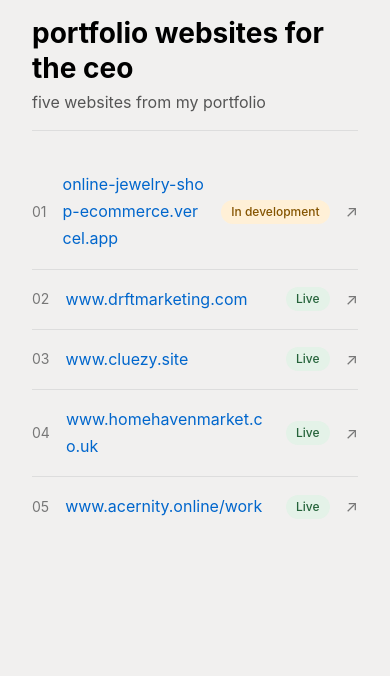
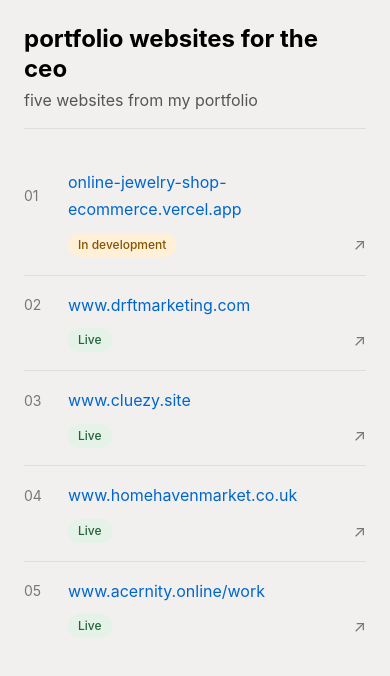
Before and after one commit to vivekupasani/portfolio, a Next.js app: page /the-ceo in a window 390 px wide. Shown: the top 676 px of the page. Built offline with nearby package versions, Linux system fonts and the light colour scheme.

Commit message:
fix: responsiveness of the-ceo page

```diff
--- a/app/the-ceo/page.tsx
+++ b/app/the-ceo/page.tsx
@@ -1,4 +1,3 @@
-import Link from "next/link";
 import type { Metadata } from "next";
 
 export const metadata: Metadata = {
@@ -24,9 +23,9 @@
 
 export default function TheCEOPage() {
 	return (
-		<main className="px-8 py-4 md:p-12 bg-[#F1F0EF] text-[#333] leading-[1.7] min-h-screen">
+		<main className="min-h-screen bg-[#F1F0EF] px-6 py-6 text-[#333] leading-[1.7] sm:px-8 sm:py-8 md:p-12">
 			<div className="max-w-145 mx-auto text-left">
-				<h1 className="text-[28px] font-bold text-black mb-1 leading-tight">
+				<h1 className="mb-1 text-2xl font-bold leading-tight text-black sm:text-[28px]">
 					portfolio websites for the ceo
 				</h1>
 				<p className="text-base text-[#555] mb-4">
@@ -39,17 +38,18 @@
 					{websites.map((website, index) => (
 						<li
 							key={website.url}
-							className="flex flex-wrap items-center justify-between gap-x-4 gap-y-2 py-4"
+							className="grid grid-cols-[2rem_minmax(0,1fr)] items-center gap-x-3 gap-y-2 py-4 sm:grid-cols-[2rem_minmax(0,1fr)_auto] sm:gap-x-4"
 						>
 							<span className="text-sm text-[#777]">0{index + 1}</span>
 							<a
 								href={website.url}
 								target="_blank"
 								rel="noopener noreferrer"
-								className={`${linkClass} min-w-0 flex-1 break-all`}
+								className={`${linkClass} min-w-0 break-words [overflow-wrap:anywhere]`}
 							>
 								{website.url.replace(/^https:\/\//, "")}
 							</a>
+							<div className="col-start-2 flex items-center justify-between gap-3 sm:col-start-3 sm:justify-start">
 								<span
 									className={`shrink-0 rounded-full px-2.5 py-1 text-xs font-medium ${
 										website.status === "Live"
@@ -59,9 +59,10 @@
 								>
 									{website.status}
 								</span>
-							<span aria-hidden="true" className="text-[#777]">
+								<span aria-hidden="true" className="text-[#777] sm:ml-1">
 									↗
 								</span>
+							</div>
 						</li>
 					))}
 				</ol>
```
Lines whose indentation alone changed are shown as unchanged.
